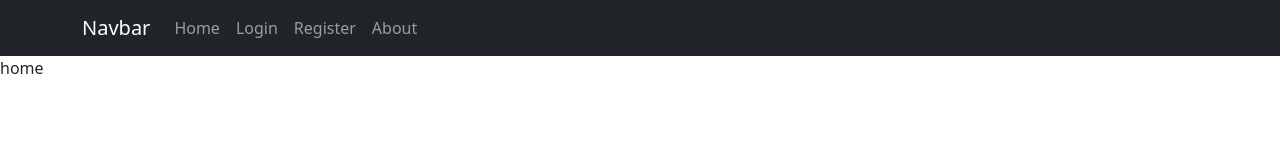
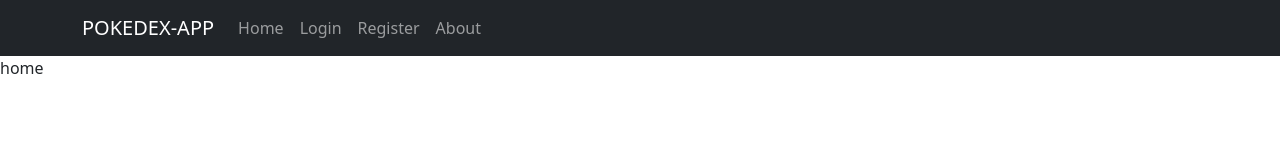
Before and after one commit to emmllanitos/pokedex-app, a React (Create React App) app: page / in a window 1280 px wide. Shown: the top 160 px of the page. Built offline with nearby package versions, Linux system fonts and the light colour scheme.

Commit message:
Arreglo nombre componentes y rutas

```diff
--- a/src/App.js
+++ b/src/App.js
@@ -1,15 +1,15 @@
 import { Route, Routes, Navigate } from "react-router-dom";
-import NavBar from "./components/navbar";
-import { Home } from "./routes/home";
-import { Login } from "./routes/login";
-import { Register } from "./routes/register";
-import { About } from "./routes/about";
+import { Navbar } from "./components/Navbar";
+import { Home } from "./routes/Home";
+import { Login } from "./routes/Login";
+import { Register } from "./routes/Register";
+import { About } from "./routes/About";
 
 function App() {
   return (
     <div>
       <Routes>
-        <Route path="/" element={<NavBar />}>
+        <Route path="/" element={<Navbar />}>
           <Route index element={<Home />} />
           <Route path="login" element={<Login />} />
           <Route path="register" element={<Register />} />
--- a/src/components/navbar.js
+++ b/src/components/navbar.js
@@ -1,16 +1,16 @@
 import { Outlet, Link } from "react-router-dom";
 import Container from "react-bootstrap/Container";
 import Nav from "react-bootstrap/Nav";
-import Navbar from "react-bootstrap/Navbar";
+import NavbarBootstrap from "react-bootstrap/Navbar";
 
-export function navbar() {
+export function Navbar() {
   return (
-    <>
-      <Navbar bg="dark" variant="dark">
+    <div>
+      <NavbarBootstrap bg="dark" variant="dark">
         <Container>
-          <Navbar.Brand as={Link} to="/">
-            Navbar
-          </Navbar.Brand>
+          <NavbarBootstrap.Brand as={Link} to="/">
+            POKEDEX-APP
+          </NavbarBootstrap.Brand>
           <Nav className="me-auto">
             <Nav.Link as={Link} to="/">
               Home
@@ -26,13 +26,11 @@ export function navbar() {
             </Nav.Link>
           </Nav>
         </Container>
-      </Navbar>
+      </NavbarBootstrap>
 
       <section>
         <Outlet></Outlet>
       </section>
-    </>
+    </div>
   );
 }
-
-export default navbar;
```
